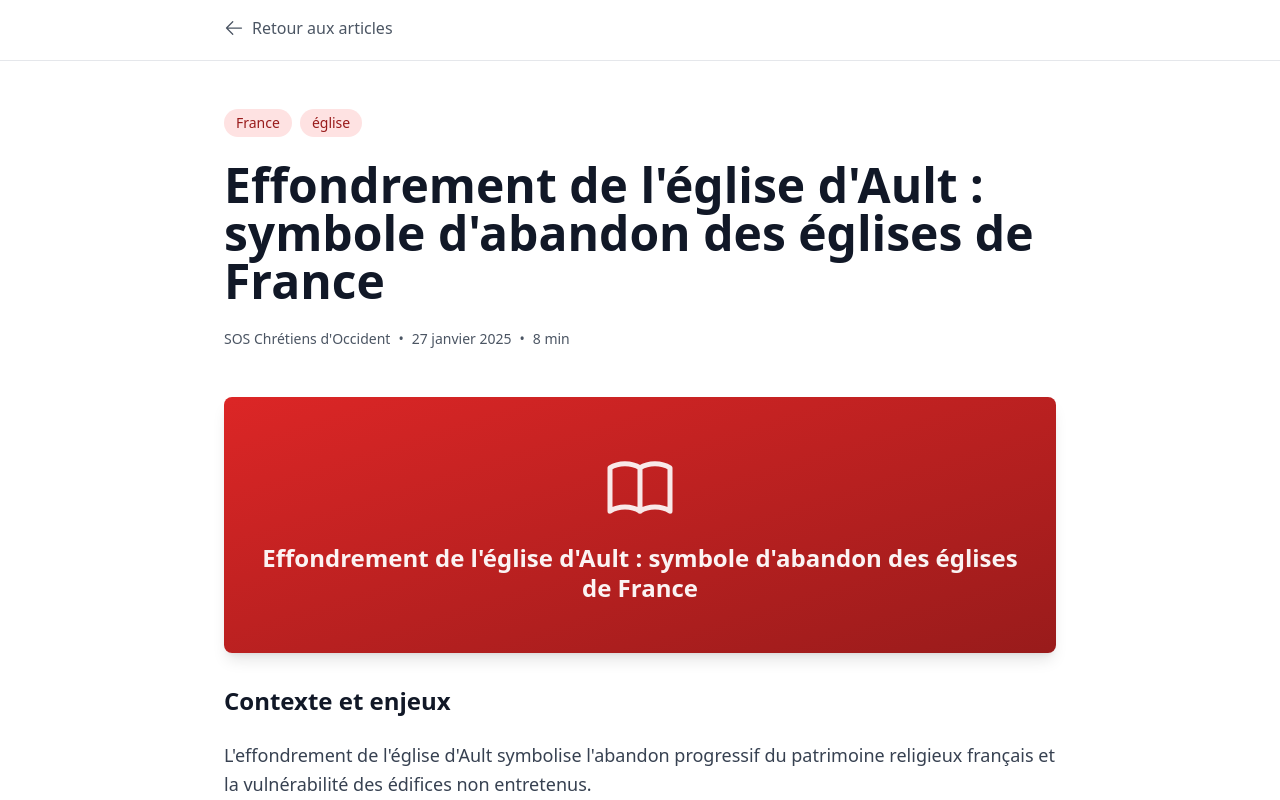
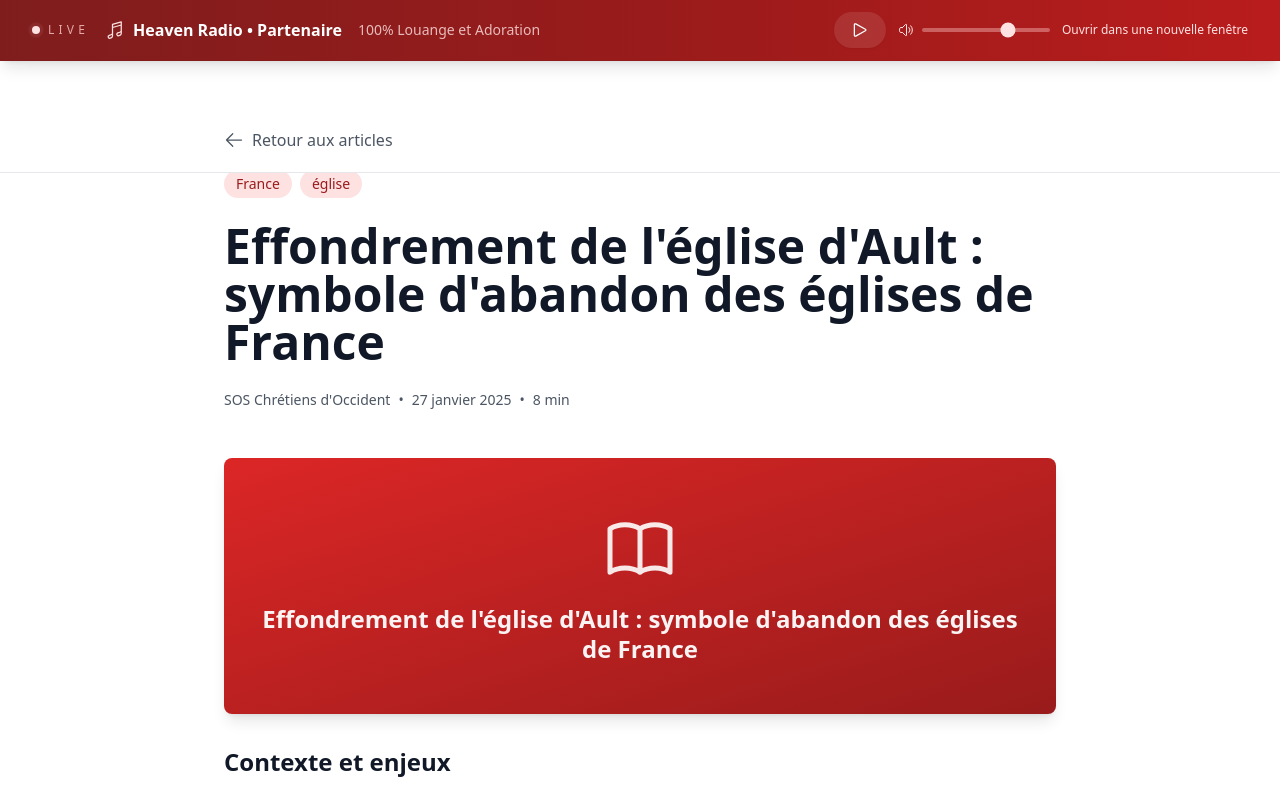
Before and after one commit to stormdaemon/soschretiensdorient, a React (Vite) app: page /articles/effondrement-de-leglise-dault-symbole-dabandon-des in a window 1280 px wide. Shown: the top 800 px of the page. Built offline with nearby package versions, Linux system fonts and the light colour scheme.

Commit message:
Heaven player added - Fixed images path for prod

```diff
--- a/index.html
+++ b/index.html
@@ -2,7 +2,7 @@
 <html lang="fr">
   <head>
     <meta charset="UTF-8" />
-    <link rel="icon" type="image/svg+xml" href="/src/assets/logo.png" />
+    <link rel="icon" type="image/png" href="/logo.png" />
     <meta name="viewport" content="width=device-width, initial-scale=1.0" />
     <title>SOS Chrétiens d'Occident | Association catholique contre la christianophobie</title>
     <meta name="description" content="SOS Chrétiens d'Occident documente la christianophobie, accompagne les victimes et mobilise les catholiques pour défendre la liberté religieuse en France et dans le monde." />
@@ -28,8 +28,7 @@
     <meta name="robots" content="index, follow" />
 
     <!-- Preload critical resources -->
-    <link rel="preload" href="/src/assets/logo.png" as="image" />
-    <link rel="preload" href="/src/assets/logo.png" as="image" />
+    <link rel="preload" href="/logo.png" as="image" />
   </head>
   <body>
     <div id="root"></div>
--- a/src/App.tsx
+++ b/src/App.tsx
@@ -7,6 +7,7 @@ import { Contact } from './components/Contact';
 import { Footer } from './components/Footer';
 import { MembershipModal } from './components/MembershipModal';
 import { Seo } from './components/Seo';
+import { HeavenRadioHeader } from './components/HeavenRadioHeader';
 import { ArticlePage } from './pages/ArticlePage';
 import MentionsLegales from './pages/legal/MentionsLegales';
 import PolitiqueConfidentialite from './pages/legal/PolitiqueConfidentialite';
@@ -92,7 +93,11 @@ function HomePage() {
       <Hero onJoinClick={openMembershipModal} onScrollToArticles={scrollToArticles} />
 
       {/* Articles Section */}
-      <section id="articles" className="py-20">
+      <section
+        id="articles"
+        className="py-20"
+        style={{ scrollMarginTop: 'var(--heaven-header-height, 112px)' }}
+      >
         <div className="max-w-7xl mx-auto px-4 sm:px-6 lg:px-8">
           <div className="text-center mb-16">
             <h2 className="text-4xl md:text-5xl font-bold text-gray-900 mb-6">
@@ -128,6 +133,8 @@ function HomePage() {
 function App() {
   return (
     <Router>
+      <HeavenRadioHeader />
+      <div style={{ paddingTop: 'var(--heaven-header-height, 112px)' }}>
         <Routes>
           <Route path="/" element={<HomePage />} />
           <Route path="/articles/:id" element={<ArticlePage />} />
@@ -136,6 +143,7 @@ function App() {
           <Route path="/conditions-utilisation" element={<ConditionsUtilisation />} />
           <Route path="/plan-site" element={<PlanSite />} />
         </Routes>
+      </div>
     </Router>
   );
 }
--- a/src/components/Contact.tsx
+++ b/src/components/Contact.tsx
@@ -103,8 +103,8 @@ export const Contact: React.FC = () => {
     {
       icon: PhoneIcon,
       title: 'Ligne solidarité',
-      value: '+33 1 23 45 67 89',
-      href: 'tel:+33123456789',
+      value: '01.71.68.15.38',
+      href: 'tel:0171681538',
     },
     {
       icon: MapPinIcon,
@@ -115,7 +115,7 @@ export const Contact: React.FC = () => {
   ];
 
   return (
-    <section id="contact" className="py-20 bg-gray-50">
+    <section id="contact" className="py-20 bg-gray-50 scroll-mt-28">
       <div className="max-w-7xl mx-auto px-4 sm:px-6 lg:px-8">
         <motion.div
           initial={{ opacity: 0, y: 20 }}
--- a/src/components/Footer.tsx
+++ b/src/components/Footer.tsx
@@ -39,8 +39,8 @@ export const Footer: React.FC = () => {
     },
     {
       icon: PhoneIcon,
-      text: '+33 1 23 45 67 89',
-      href: 'tel:+33123456789'
+      text: '01.71.68.15.38',
+      href: 'tel:0171681538'
     },
     {
       icon: MapPinIcon,
--- /dev/null
+++ b/src/components/HeavenRadioHeader.tsx
@@ -0,0 +1,163 @@
+import React, { useEffect, useRef, useState } from 'react';
+import { PlayIcon, PauseIcon, SpeakerWaveIcon, MusicalNoteIcon } from '@heroicons/react/24/outline';
+
+const STREAM_URL = 'https://play.radioking.io/heavenradio';
+
+export const HeavenRadioHeader: React.FC = () => {
+  const audioRef = useRef<HTMLAudioElement | null>(null);
+  const headerRef = useRef<HTMLElement | null>(null);
+  const [isPlaying, setIsPlaying] = useState(false);
+  const [isLoading, setIsLoading] = useState(false);
+  const [volume, setVolume] = useState(70);
+  const [error, setError] = useState<string | null>(null);
+
+  useEffect(() => {
+    const updateHeight = () => {
+      const header = headerRef.current;
+      if (!header) return;
+      document.documentElement.style.setProperty('--heaven-header-height', `${header.offsetHeight}px`);
+    };
+
+    updateHeight();
+    window.addEventListener('resize', updateHeight);
+
+    return () => {
+      window.removeEventListener('resize', updateHeight);
+      document.documentElement.style.removeProperty('--heaven-header-height');
+    };
+  }, []);
+
+  useEffect(() => {
+    if (typeof Audio === 'undefined') return;
+
+    const audio = new Audio(STREAM_URL);
+    audio.preload = 'none';
+    audio.volume = volume / 100;
+    audioRef.current = audio;
+
+    const handleEnded = () => setIsPlaying(false);
+    const handleError = () => setError("Flux indisponible pour le moment");
+
+    audio.addEventListener('ended', handleEnded);
+    audio.addEventListener('error', handleError);
+
+    return () => {
+      audio.pause();
+      audio.removeEventListener('ended', handleEnded);
+      audio.removeEventListener('error', handleError);
+      audioRef.current = null;
+    };
+  }, []);
+
+  useEffect(() => {
+    if (audioRef.current) {
+      audioRef.current.volume = volume / 100;
+    }
+  }, [volume]);
+
+  const togglePlayback = async () => {
+    const audio = audioRef.current;
+    if (!audio) return;
+
+    try {
+      if (isPlaying) {
+        audio.pause();
+        setIsPlaying(false);
+        return;
+      }
+
+      setIsLoading(true);
+      setError(null);
+      await audio.play();
+      setIsPlaying(true);
+    } catch (err) {
+      console.error('Erreur de lecture du flux Heaven Radio:', err);
+      setError('Lecture impossible. Réessayez.');
+    } finally {
+      setIsLoading(false);
+    }
+  };
+
+  const handleVolumeChange = (event: React.ChangeEvent<HTMLInputElement>) => {
+    const value = Number(event.target.value);
+    setVolume(value);
+  };
+
+  return (
+    <header
+      ref={headerRef}
+      className="fixed inset-x-0 top-0 z-50 border-b border-red-900/20 bg-gradient-to-r from-red-900 via-red-800 to-red-700 shadow-lg"
+    >
+      <div className="max-w-7xl mx-auto px-4 sm:px-6 lg:px-8">
+        <div className="flex flex-col gap-2 py-3 sm:flex-row sm:items-center sm:justify-between">
+          <div className="flex flex-col sm:flex-row sm:items-center sm:gap-4 text-red-100">
+            <div className="flex items-center gap-2">
+              <span className="relative flex h-2 w-2">
+                <span className="absolute inline-flex h-full w-full animate-ping rounded-full bg-red-200 opacity-75" />
+                <span className="relative inline-flex h-2 w-2 rounded-full bg-red-100" />
+              </span>
+              <span className="text-xs uppercase tracking-[0.35em] text-red-200/80">Live</span>
+            </div>
+            <div className="flex items-center gap-2">
+              <MusicalNoteIcon className="h-5 w-5 text-red-100" aria-hidden="true" />
+              <p className="text-sm font-semibold text-white sm:text-base">Heaven Radio • Partenaire</p>
+            </div>
+            <p className="text-xs sm:text-sm text-red-100/80">100% Louange et Adoration</p>
+          </div>
+
+          <div className="flex flex-col gap-2 sm:w-auto sm:flex-row sm:items-center sm:gap-4">
+            <div className="flex items-center gap-3">
+              <button
+                type="button"
+                onClick={togglePlayback}
+                className="inline-flex items-center justify-center rounded-full bg-white/10 px-4 py-2 text-white shadow-sm transition hover:bg-white/20 focus:outline-none focus-visible:ring-2 focus-visible:ring-offset-2 focus-visible:ring-white/80 focus-visible:ring-offset-red-800"
+                aria-label={isPlaying ? 'Mettre Heaven Radio en pause' : 'Écouter Heaven Radio'}
+              >
+                {isLoading ? (
+                  <svg className="h-5 w-5 animate-spin text-red-50" viewBox="0 0 24 24" fill="none" aria-hidden="true">
+                    <circle className="opacity-25" cx="12" cy="12" r="10" stroke="currentColor" strokeWidth="4" />
+                    <path className="opacity-75" fill="currentColor" d="M4 12a8 8 0 018-8v4a4 4 0 00-4 4H4z" />
+                  </svg>
+                ) : isPlaying ? (
+                  <PauseIcon className="h-5 w-5" aria-hidden="true" />
+                ) : (
+                  <PlayIcon className="h-5 w-5" aria-hidden="true" />
+                )}
+              </button>
+
+              <div className="flex items-center gap-2 text-red-100">
+                <SpeakerWaveIcon className="h-4 w-4" aria-hidden="true" />
+                <input
+                  type="range"
+                  min={0}
+                  max={100}
+                  value={volume}
+                  onChange={handleVolumeChange}
+                  className="h-1 w-32 cursor-pointer appearance-none rounded-full bg-red-200/40 accent-red-100"
+                  aria-label="Volume Heaven Radio"
+                />
+              </div>
+
+              <a
+                href={STREAM_URL}
+                target="_blank"
+                rel="noopener noreferrer"
+                className="hidden text-xs font-medium text-red-100 transition hover:text-white sm:inline"
+              >
+                Ouvrir dans une nouvelle fenêtre
+              </a>
+            </div>
+
+            {error && (
+              <p className="text-xs text-red-100/90 sm:text-sm" role="status">
+                {error}
+              </p>
+            )}
+          </div>
+        </div>
+      </div>
+    </header>
+  );
+};
+
+export default HeavenRadioHeader;
--- a/src/components/Hero.tsx
+++ b/src/components/Hero.tsx
@@ -1,6 +1,8 @@
 import React from 'react';
 import { motion } from 'framer-motion';
 import { ChevronDownIcon } from '@heroicons/react/24/outline';
+import bannerImage from '../assets/banner.png';
+import logoImage from '../assets/logo.png';
 
 interface HeroProps {
   onScrollToArticles?: () => void;
@@ -13,7 +15,7 @@ export const Hero: React.FC<HeroProps> = ({ onScrollToArticles, onJoinClick }) =
       {/* Background Image */}
       <div className="absolute inset-0">
         <img
-          src="/src/assets/banner.png"
+          src={bannerImage}
           alt="Volontaires de SOS Chrétiens d'Occident en mission"
           className="w-full h-full object-cover"
         />
@@ -30,7 +32,7 @@ export const Hero: React.FC<HeroProps> = ({ onScrollToArticles, onJoinClick }) =
           className="mb-8"
         >
           <img
-            src="/src/assets/logo.png"
+            src={logoImage}
             alt="SOS Chrétiens d'Occident"
             className="w-32 h-32 mx-auto mb-6 drop-shadow-2xl"
           />
--- a/src/components/Membership.tsx
+++ b/src/components/Membership.tsx
@@ -73,7 +73,7 @@ const faqItems = [
 
 export const Membership: React.FC = () => {
   return (
-    <section id="adhesion" className="py-20 bg-gray-50">
+    <section id="adhesion" className="py-20 bg-gray-50 scroll-mt-28">
       <div className="max-w-7xl mx-auto px-4 sm:px-6 lg:px-8">
         {/* Header */}
         <div className="text-center mb-16">
--- a/src/components/MembershipModal.tsx
+++ b/src/components/MembershipModal.tsx
@@ -275,7 +275,7 @@ export const MembershipModal: React.FC<MembershipModalProps> = ({ isOpen, onClos
                       className={`w-full px-4 py-3 border rounded-lg focus:ring-2 focus:ring-red-500 focus:border-red-500 transition-colors ${
                         errors.phone ? 'border-red-300' : 'border-gray-300'
                       }`}
-                      placeholder="Ex. +33 6 12 34 56 78"
+                      placeholder="Ex. 01.71.68.15.38"
                     />
                     {errors.phone && (
                       <p className="text-red-600 text-sm mt-1">{errors.phone}</p>
--- a/src/pages/ArticlePage.tsx
+++ b/src/pages/ArticlePage.tsx
@@ -112,7 +112,7 @@ export function ArticlePage() {
         }}
       />
       {/* Header avec navigation */}
-      <header className="bg-white border-b border-gray-200 sticky top-0 z-50">
+      <header className="bg-white border-b border-gray-200 sticky top-28 z-40">
         <div className="max-w-4xl mx-auto px-4 sm:px-6 lg:px-8 py-4">
           <Link
             to="/"
```
Also changed, not shown: public/logo.png (added). Lines whose indentation alone changed are shown as unchanged.
